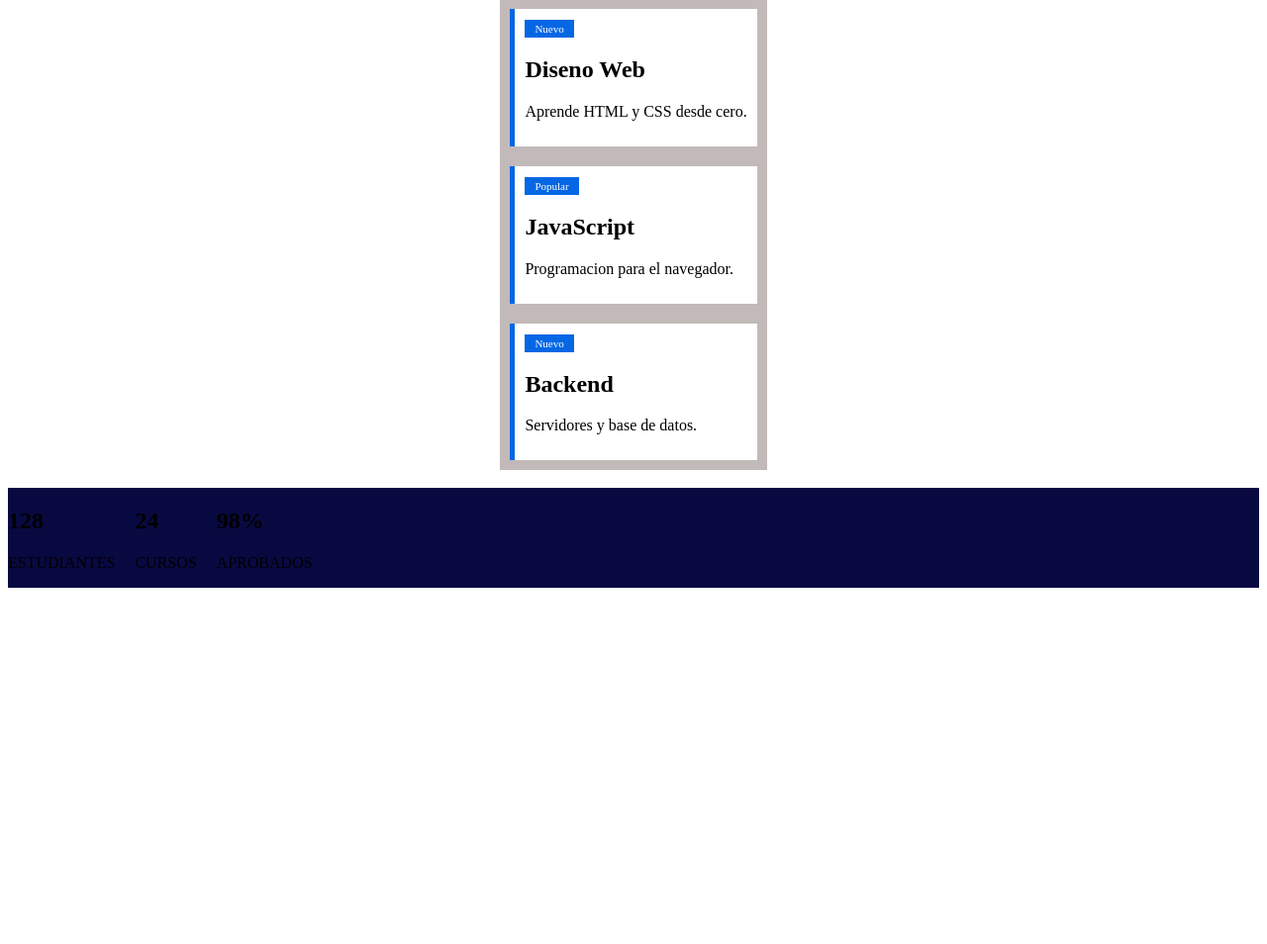
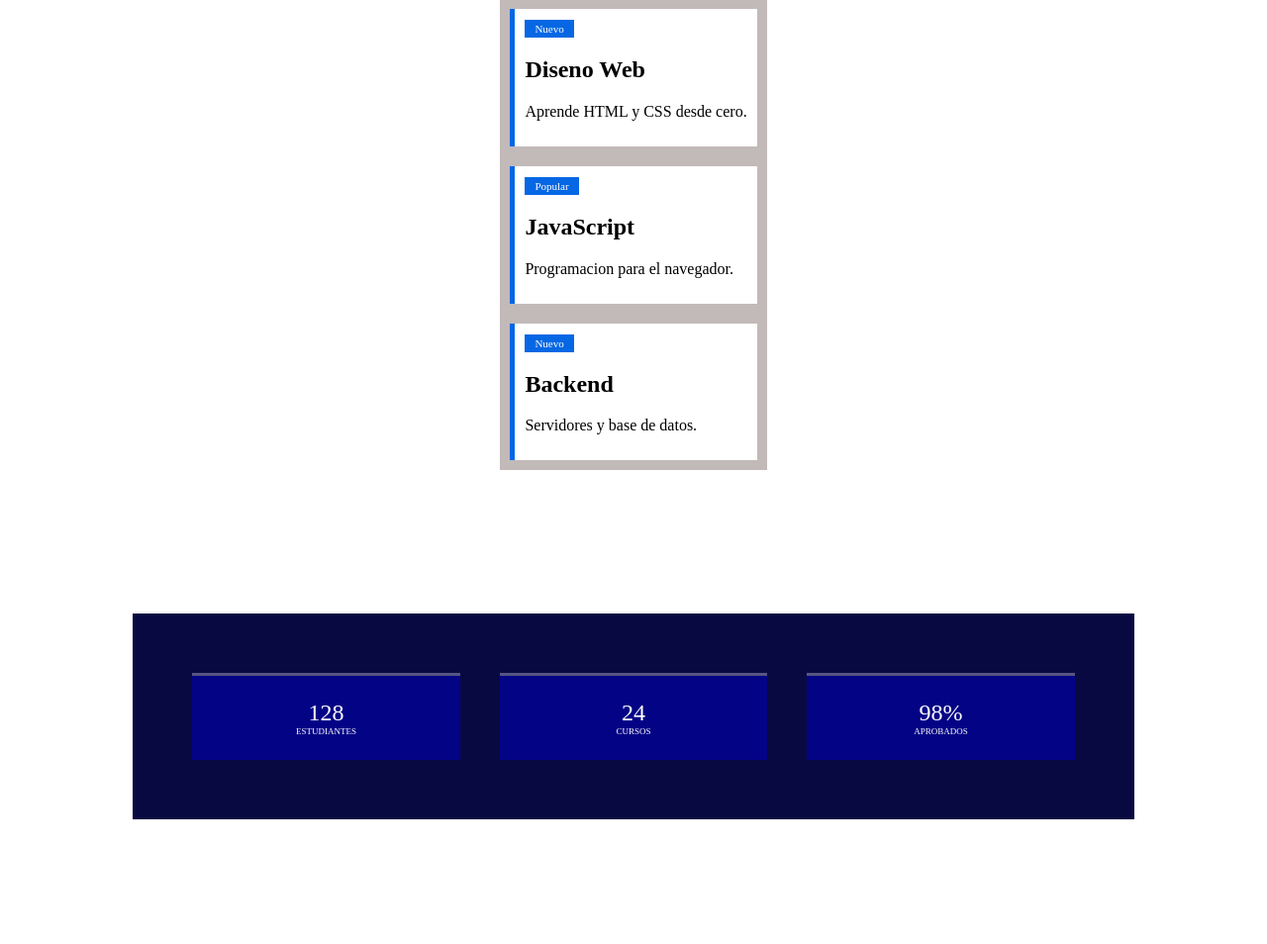
Before and after one commit to ivansandoval201919-ai/programacionFullstack-UTU-2026, a PHP site: page /Clases/Ejercicio5/index.html in a window 1280 px wide. Shown: the part 257-1211 px from the top of the page at 99% size. Before the commit the page ends 851 px from the top, so only its background shows below. Run offline with PHP 8.4, Linux system fonts and the light colour scheme.

Commit message:
feat: create exercise 5 with layout structures and card components using HTML and CSS

```diff
--- a/Clases/Ejercicio5/index.html
+++ b/Clases/Ejercicio5/index.html
@@ -35,13 +35,13 @@
     <br>
     <div class="container4">
         <div class="block">
-            <h2>128</h2> <p>ESTUDIANTES</p>
+            <span>128</span> <span class="text">ESTUDIANTES</span>
         </div>
         <div class="block">
-            <h2>24</h2> <p>CURSOS</p>
+            <span>24</span> <span class="text">CURSOS</span>
         </div>
         <div class="block">
-            <h2>98%</h2> <p>APROBADOS</p>
+            <span>98%</span> <span class="text">APROBADOS</span>
         </div>
     </div>
 
--- a/Clases/Ejercicio5/style.css
+++ b/Clases/Ejercicio5/style.css
@@ -77,15 +77,39 @@
 .container4{
 background-color: rgb(9, 9, 66);
 display: flex;
-gap: 20px;
-margin: auto;
+
+gap: 40px;
+padding: 60px;
+margin: 10%;
 
 }
-.box{
+.block{
 background-color: rgb(3, 3, 134);
 padding: 24px;
-
+width: 100px;
+display: flex;
+flex-direction: column; /* apila los spans en vertical, siempre va en el padre */
+align-items: center; /* centra horizontalmente */
+width: 5000px;
+border-top: 3px solid rgba(128, 128, 128, 0.658)
+}
+.block:hover{
+background-color: rgb(250, 106, 106);
+padding: 24px;
+width: 100px;
+display: flex;
+flex-direction: column; /* apila los spans en vertical, siempre va en el padre */
+align-items: center; /* centra horizontalmente */
+width: 5000px;
 }
 span{
     color: white;
+    font-size: 24px;
+
 }
+.text{
+    color: white;
+    text-align: center;
+    font-size: 9px;
+
+}
```
